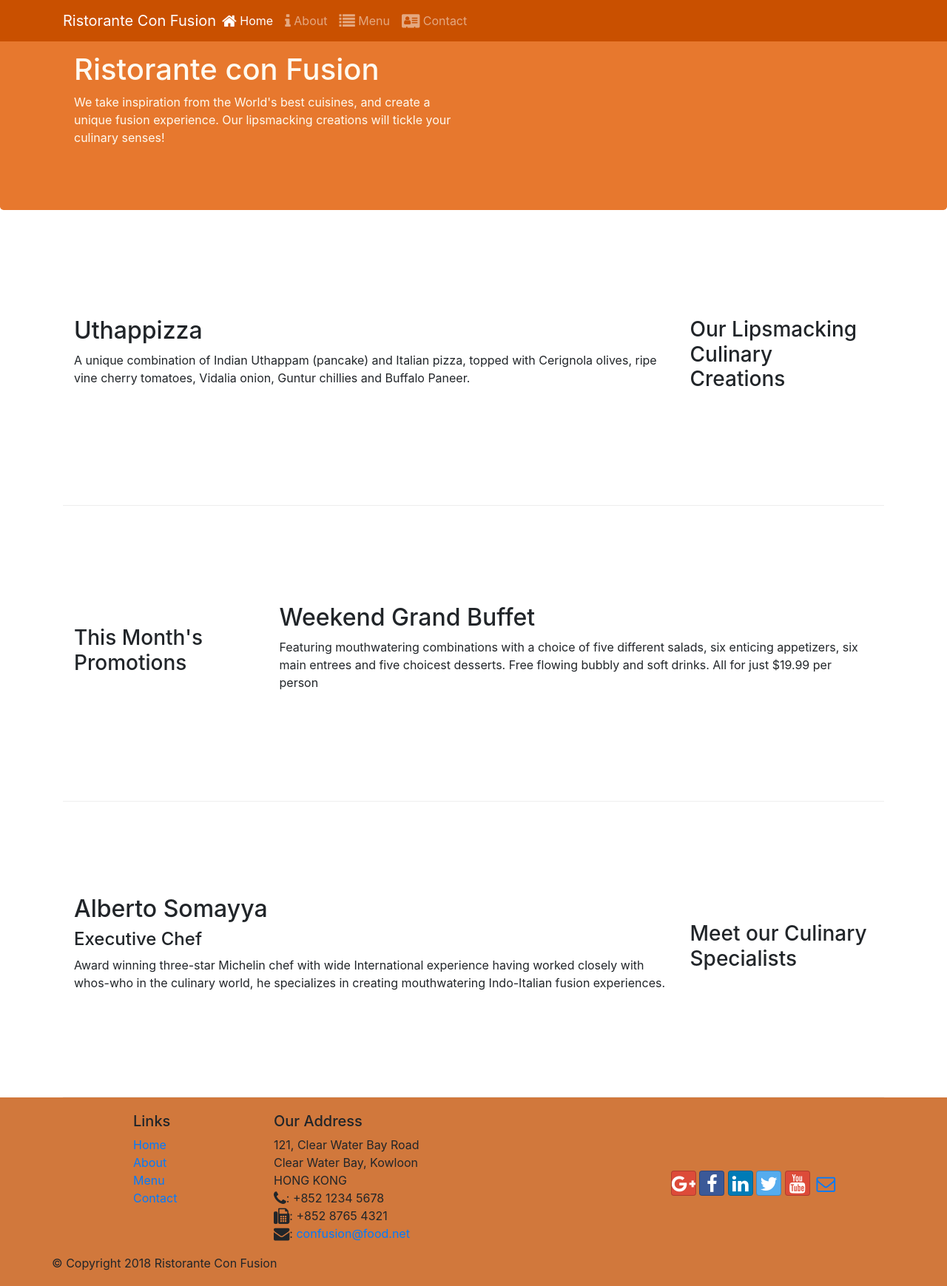
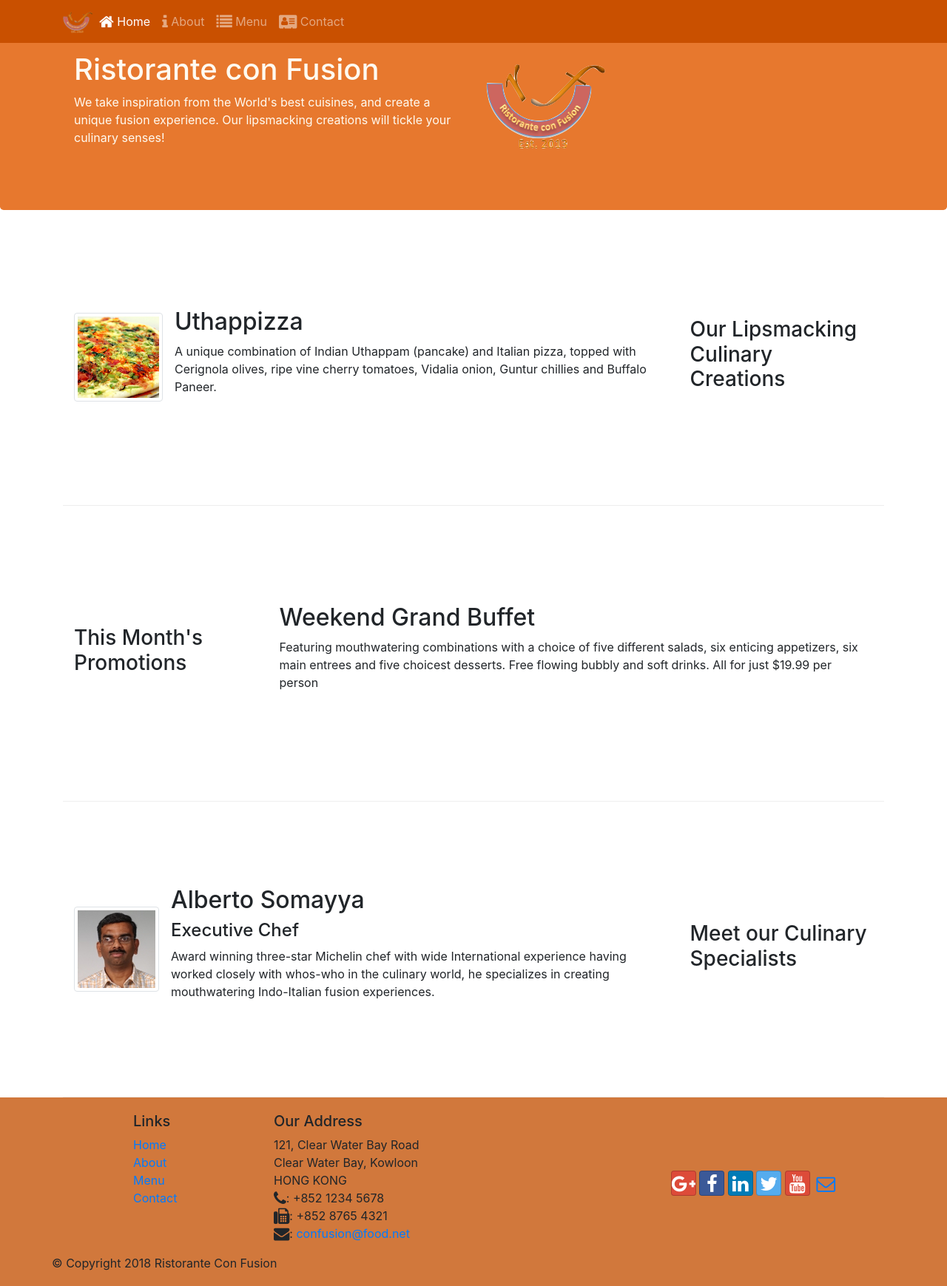
Before and after one commit to FranzGB/conFusion, a website: page index.html in a window 1280 px wide. Shown: the whole page at 74% size. Drawn offline with nearby package versions, Linux system fonts and the light colour scheme.

Commit message:
Images and Media

```diff
--- a/index.html
+++ b/index.html
@@ -21,8 +21,8 @@
             <button class="navbar-toggler" type="button" data-toggle="collapse" data-target="#Navbar">
                 <span class="navbar-toggler-icon"></span>
             </button>
-            <a href="#" class="navbar-brand mr-auto">Ristorante Con Fusion</a>
-                <div class="collapse navbar-collapse" id="Navbar">
+                      <a class="navbar-brand mr-auto" href="#"><img src="img/logo.png" height="30" width="41"></a>
+                            <div class="collapse navbar-collapse" id="Navbar">
                     <ul class="navbar-nav mr-auto">
                         <li class="nav-item active"><a href="#" class="nav-link"><span class="fa fa-home fa-lg"></span> Home</a></li>
                         <li class="nav-item"><a href="./aboutus.html" class="nav-link"><span class="fa fa-info fa-lg"></span> About</a></li>
@@ -39,7 +39,8 @@
                     <h1>Ristorante con Fusion</h1>
                     <p>We take inspiration from the World's best cuisines, and create a unique fusion experience. Our lipsmacking creations will tickle your culinary senses!</p>
                 </div>
-                <div class="col-12 col-sm">
+                <div class="col-12 col-sm align-self-center">
+                    <img src="img/logo.png" class="img-fluid" alt="">
                 </div>
             </div>
         </div>
@@ -51,8 +52,17 @@
                 <h3>Our Lipsmacking Culinary Creations</h3>
             </div>
             <div class="col col-sm order-sm-first col-md">
-                <h2>Uthappizza</h2>
-                <p>A unique combination of Indian Uthappam (pancake) and Italian pizza, topped with Cerignola olives, ripe vine cherry tomatoes, Vidalia onion, Guntur chillies and Buffalo Paneer.</p>
+                <div class="media">
+                    <img class="d-flex mr-3 img-thumbnail align-self-center"
+                            src="img/uthappizza.png" alt="Uthappizza">
+                    <div class="media-body">
+                        <h2 class="mt-0">Uthappizza</h2>
+                        <p class="d-none d-sm-block">A unique combination of Indian Uthappam (pancake) and
+                            Italian pizza, topped with Cerignola olives, ripe vine
+                            cherry tomatoes, Vidalia onion, Guntur chillies and
+                            Buffalo Paneer.</p>
+                    </div>
+                </div>
             </div>
         </div>
 
@@ -72,9 +82,19 @@
                 <h3>Meet our Culinary Specialists</h3>
             </div>
             <div class="col col-sm order-sm-first col-md">
-                <h2>Alberto Somayya</h2>
-                <h4>Executive Chef</h4>
-                <p>Award winning three-star Michelin chef with wide International experience having worked closely with whos-who in the culinary world, he specializes in creating mouthwatering Indo-Italian fusion experiences. </p>
+                <div class="media">
+                    <img class="d-flex mr-3 img-thumbnail align-self-center"
+                            src="img/alberto.png" alt="Alberto Somayya">
+                    <div class="media-body">
+                        <h2 class="mt-0">Alberto Somayya</h2>
+                        <h4>Executive Chef</h4>
+                        <p class="d-none d-sm-block">Award winning three-star Michelin chef with wide
+                            International experience having worked closely with
+                            whos-who in the culinary world, he specializes in
+                            creating mouthwatering Indo-Italian fusion experiences.
+                        </p>
+                    </div>
+                </div>
             </div>
         </div>
     </div>
```
Also changed, not shown: aboutus.html (+4 -3 lines), contactus.html (+3 -2 lines).
